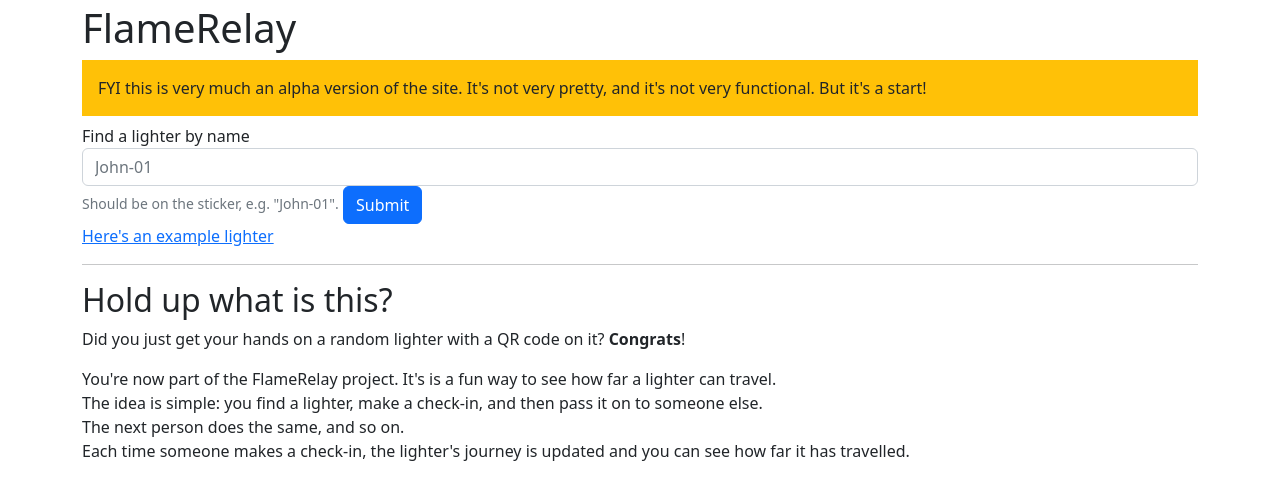
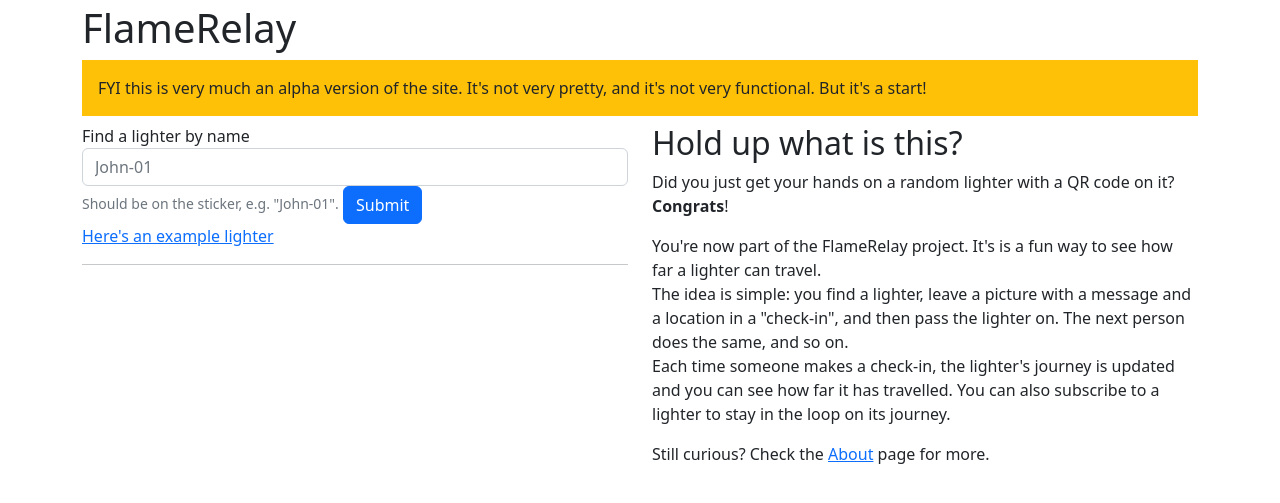
Before and after one commit to jvacek/FlameRelay, a Django app: template flamerelay/templates/pages/home.html in a window 1280 px wide. Shown: the part 56-559 px from the top of the page. Run offline with Django 4.2, Linux system fonts and the light colour scheme; the template is opened without the code that fills it, so the values that code supplies are empty; some libraries are stand-ins or nearby versions.

Commit message:
update homepage, djlint

```diff
--- a/flamerelay/templates/pages/about.html
+++ b/flamerelay/templates/pages/about.html
@@ -7,7 +7,9 @@
         <a href="https://github.com/jvacek/flamerelay">GitHub repo</a>
     </p>
     <h1>Who?</h1>
-    <p><a id="contact" href="">Send me an Email</a> or reach me via <a href="https://fosstodon.org/@jvacek">@jvacek@fosstodon.org</a></p>
+    <p>
+        <a id="contact" href="">Send me an Email</a> or reach me via <a href="https://fosstodon.org/@jvacek">@jvacek@fosstodon.org</a>
+    </p>
     <h1>Can I give you money?</h1>
     <p>
         Sure, these lighters don't grow on trees. <a href="https://github.com/sponsors/jvacek">Here's a link</a>
--- a/flamerelay/templates/pages/home.html
+++ b/flamerelay/templates/pages/home.html
@@ -5,6 +5,8 @@
         FYI this is very much an alpha version of the site. It's not very pretty, and it's not very functional. But it's a start!
     </div>
     <!-- Chat GPT JS here we go lol -->
+    <div class="row">
+        <div class="col-sm-6">
             <form id="my-form" method="get" action="/backend/unit/input=">
                 <label for="unit_identifier">Find a lighter by name</label>
                 <input type="text"
@@ -27,6 +29,8 @@
             </script>
             <a href={% url 'backend:unit' "test-123" %}>Here's an example lighter</a>
             <hr>
+        </div>
+        <div class="col-sm-6">
             <h2>Hold up what is this?</h2>
             <p>
                 Did you just get your hands on a random lighter with a QR code on it? <b>Congrats</b>!
@@ -34,10 +38,13 @@
             <p>
                 You're now part of the FlameRelay project. It's is a fun way to see how far a lighter can travel.
                 <br>
-        The idea is simple: you find a lighter, make a check-in, and then pass it on to someone else.
+                The idea is simple: you find a lighter, leave a picture with a message and a location in a "check-in", and then pass the lighter on. The next person does the same, and so on.
                 <br>
-        The next person does the same, and so on.
-        <br>
-        Each time someone makes a check-in, the lighter's journey is updated and you can see how far it has travelled.
+                Each time someone makes a check-in, the lighter's journey is updated and you can see how far it has travelled. You can also subscribe to a lighter to stay in the loop on its journey.
             </p>
+            <p>
+                Still curious? Check the <a href ="{% url 'about' %}">About</a> page for more.
+            </p>
+        </div>
+    </div>
 {% endblock %}
```
Lines whose indentation alone changed are shown as unchanged.
